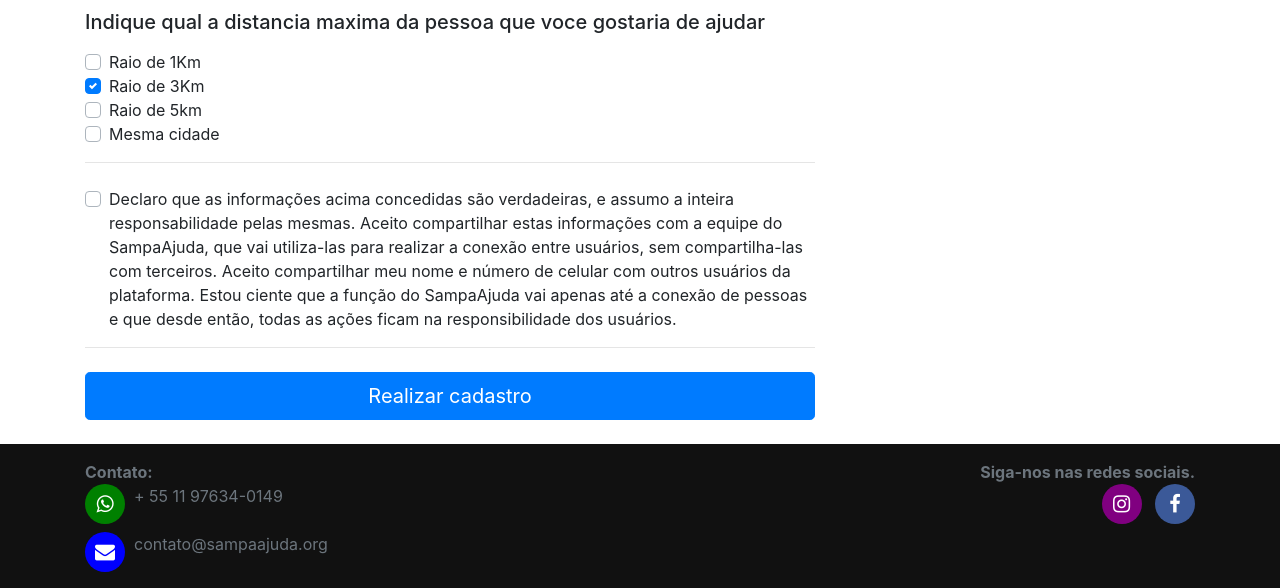
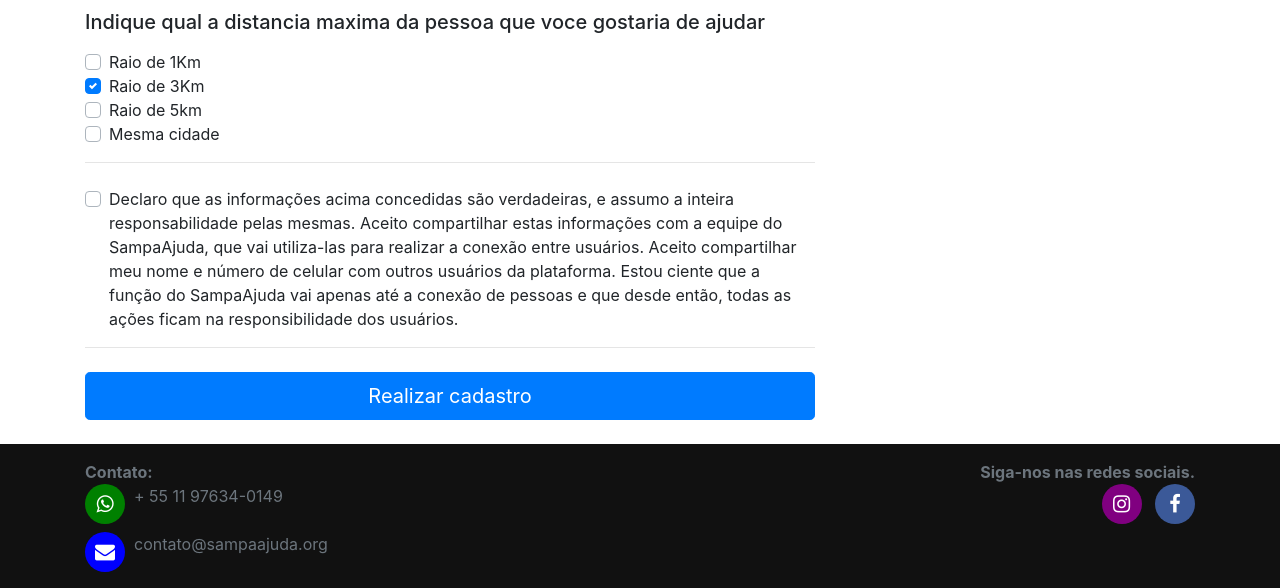
Before and after one commit to festeves86/projetox_spajuda, a Django app: page /quero_ajudar/ in a window 1280 px wide. Shown: the part 1537-2125 px from the top of the page. Run offline with Django 3.2, Linux system fonts and the light colour scheme; some libraries are stand-ins or nearby versions.

Commit message:
quase_final

```diff
--- a/meuApp/templates/cadastro.html
+++ b/meuApp/templates/cadastro.html
@@ -297,7 +297,7 @@ function validateForm() {
               <hr class="mb-4">
               <div class="custom-control custom-checkbox">
                 <input id="termo_adesao" type="checkbox" class="custom-control-input" required="" name="completed">
-                <label class="custom-control-label" for="termo_adesao">Declaro que as informações acima concedidas são verdadeiras, e assumo a inteira responsabilidade pelas mesmas. Aceito compartilhar estas informações com a equipe do SampaAjuda, que vai utiliza-las para realizar a conexão entre usuários, sem compartilha-las com terceiros. Aceito compartilhar meu nome e número de celular com outros usuários da plataforma. Estou ciente que a função do SampaAjuda vai apenas até a conexão de pessoas e que desde então, todas as ações ficam na responsibilidade dos usuários.</label>
+                <label class="custom-control-label" for="termo_adesao">Declaro que as informações acima concedidas são verdadeiras, e assumo a inteira responsabilidade pelas mesmas. Aceito compartilhar estas informações com a equipe do SampaAjuda, que vai utiliza-las para realizar a conexão entre usuários. Aceito compartilhar meu nome e número de celular com outros usuários da plataforma. Estou ciente que a função do SampaAjuda vai apenas até a conexão de pessoas e que desde então, todas as ações ficam na responsibilidade dos usuários.</label>
               </div>
               <hr class="mb-4">
             <button class="btn btn-primary btn-lg btn-block" type="submit">Realizar cadastro</button>
--- a/meuApp/templates/cadastro_gr.html
+++ b/meuApp/templates/cadastro_gr.html
@@ -278,7 +278,7 @@ function validateForm() {
             <hr class="mb-4">
             <div class="custom-control custom-checkbox">
                 <input id="termo_adesao" type="checkbox" class="custom-control-input" required="" name="completed">
-                <label class="custom-control-label" for="termo_adesao">Declaro que as informações acima concedidas são verdadeiras, e assumo a inteira responsabilidade pelas mesmas. Aceito compartilhar estas informações com a equipe do SampaAjuda, que vai utiliza-las para realizar a conexão entre usuários, sem compartilha-las com terceiros. Aceito compartilhar meu nome e número de celular com outros usuários da plataforma. Estou ciente que a função do SampaAjuda vai apenas até a conexão de pessoas e que desde então, todas as ações ficam na responsibilidade dos usuários.</label>
+                <label class="custom-control-label" for="termo_adesao">Declaro que as informações acima concedidas são verdadeiras, e assumo a inteira responsabilidade pelas mesmas. Aceito compartilhar estas informações com a equipe do SampaAjuda, que vai utiliza-las para realizar a conexão entre usuários. Aceito compartilhar meu nome e número de celular com outros usuários da plataforma. Estou ciente que a função do SampaAjuda vai apenas até a conexão de pessoas e que desde então, todas as ações ficam na responsibilidade dos usuários.</label>
               </div>
               <hr class="mb-4">
 
```
